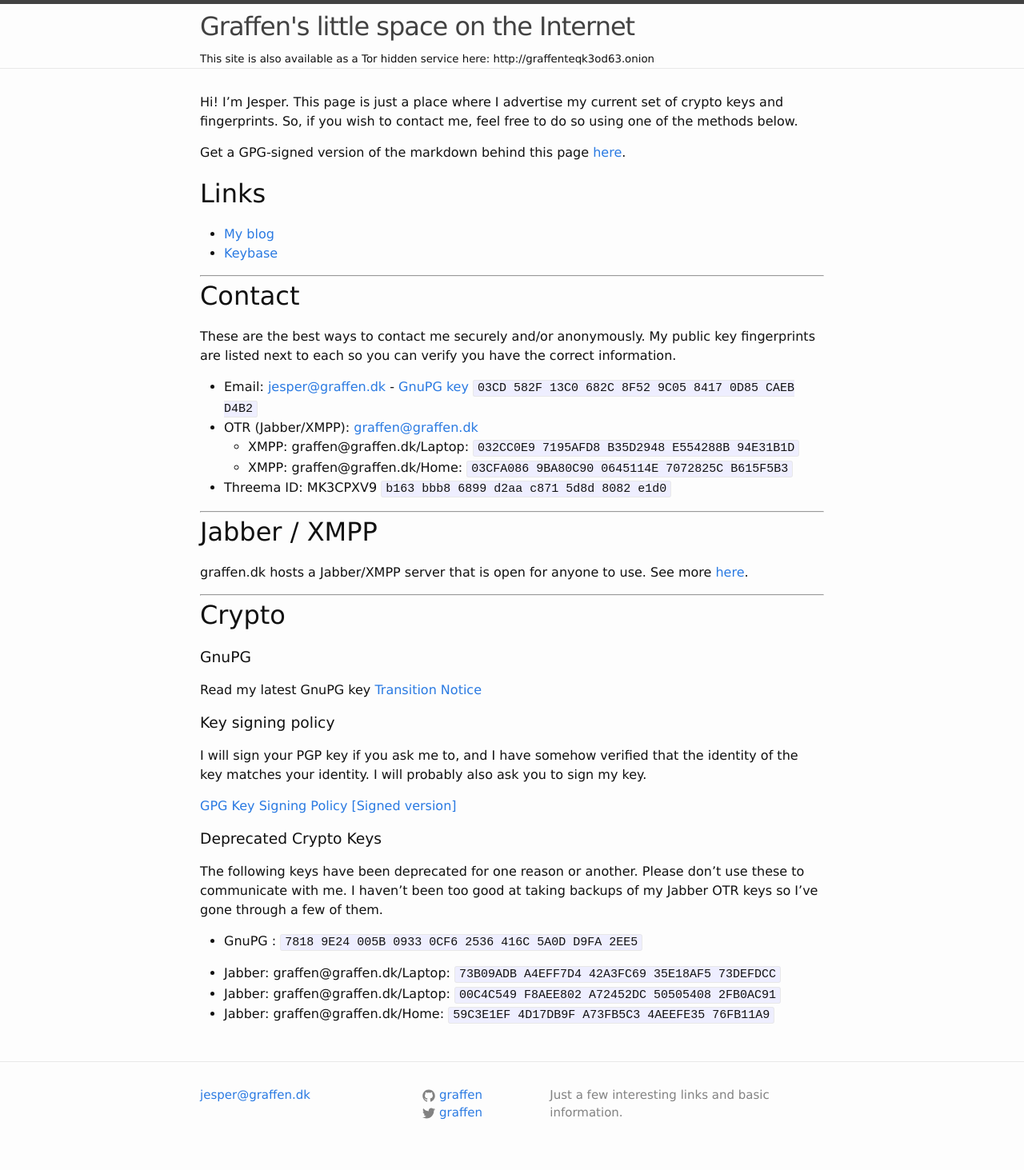
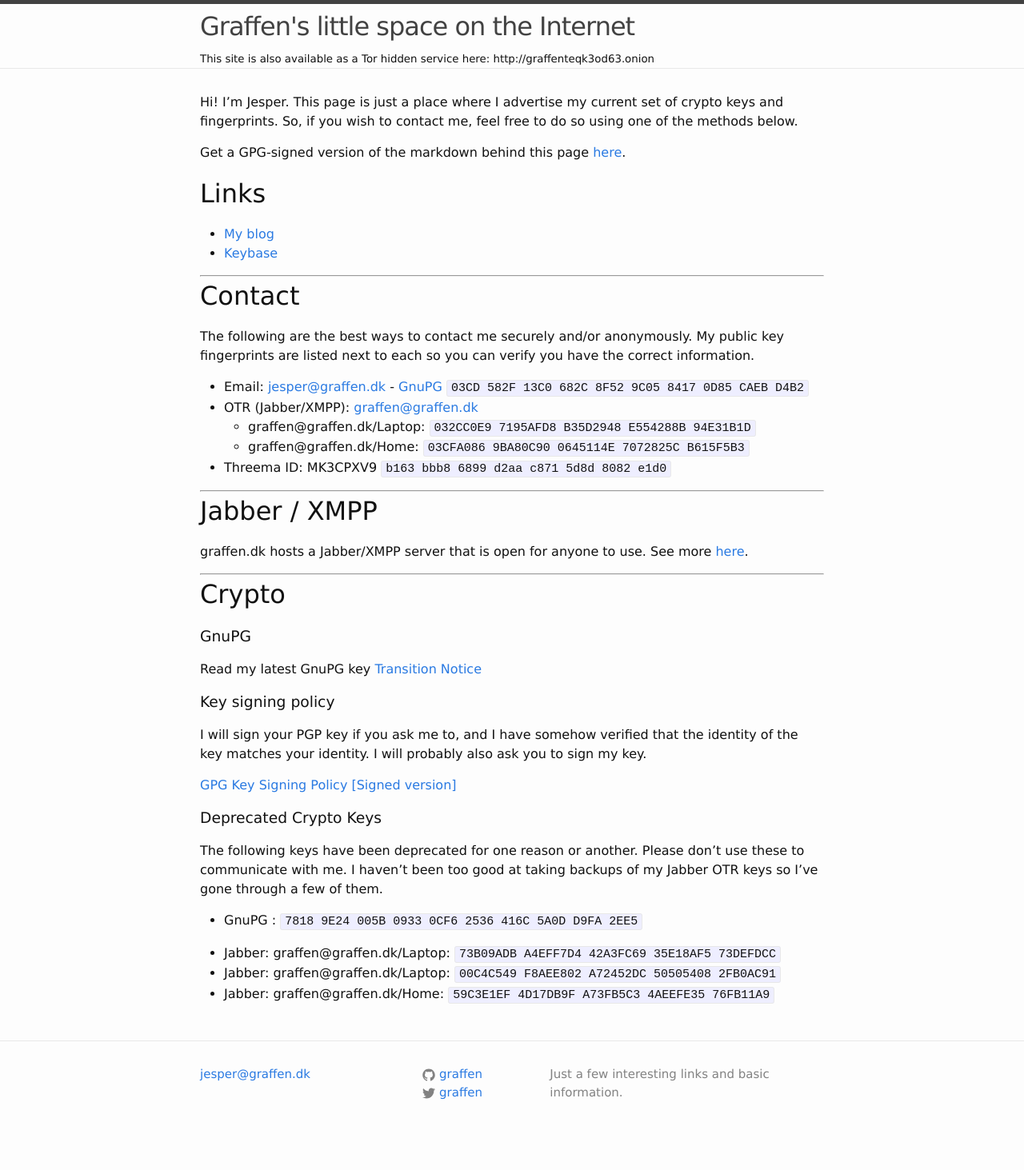
Before and after one commit to graffen/graffen.github.io, a Jekyll site: the page built from index.md, in a window 1280 px wide. Shown: the whole page at 80% size. Built offline with Jekyll 4.4.1, drawn with Linux system fonts in a browser that asks for light colours; after the commit the page ends 1437 px from its top, so only the background shows below that.

Commit message:
Minor text tweaks

```diff
--- a/index.md
+++ b/index.md
@@ -15,12 +15,12 @@ Get a GPG-signed version of the markdown behind this page [here](index.md.asc).
 
 # Contact
 
-These are the best ways to contact me securely and/or anonymously. My public key fingerprints are listed next to each so you can verify you have the correct information.
+The following are the best ways to contact me securely and/or anonymously. My public key fingerprints are listed next to each so you can verify you have the correct information.
 
-* Email: [jesper@graffen.dk](mailto:jesper@graffen.dk) - [GnuPG key](graffen.asc) `03CD 582F 13C0 682C 8F52 9C05 8417 0D85 CAEB D4B2`
+* Email: [jesper@graffen.dk](mailto:jesper@graffen.dk) - [GnuPG](graffen.asc) `03CD 582F 13C0 682C 8F52 9C05 8417 0D85 CAEB D4B2`
 * OTR (Jabber/XMPP): [graffen@graffen.dk](xmpp:jesper@graffen.dk)
-  * XMPP: graffen@graffen.dk/Laptop: `032CC0E9 7195AFD8 B35D2948 E554288B 94E31B1D`
-  * XMPP: graffen@graffen.dk/Home: `03CFA086 9BA80C90 0645114E 7072825C B615F5B3`
+  * graffen@graffen.dk/Laptop: `032CC0E9 7195AFD8 B35D2948 E554288B 94E31B1D`
+  * graffen@graffen.dk/Home: `03CFA086 9BA80C90 0645114E 7072825C B615F5B3`
 * Threema ID: MK3CPXV9 `b163 bbb8 6899 d2aa c871 5d8d 8082 e1d0`
 
 ---
```
Also changed, not shown: 1 other file.
